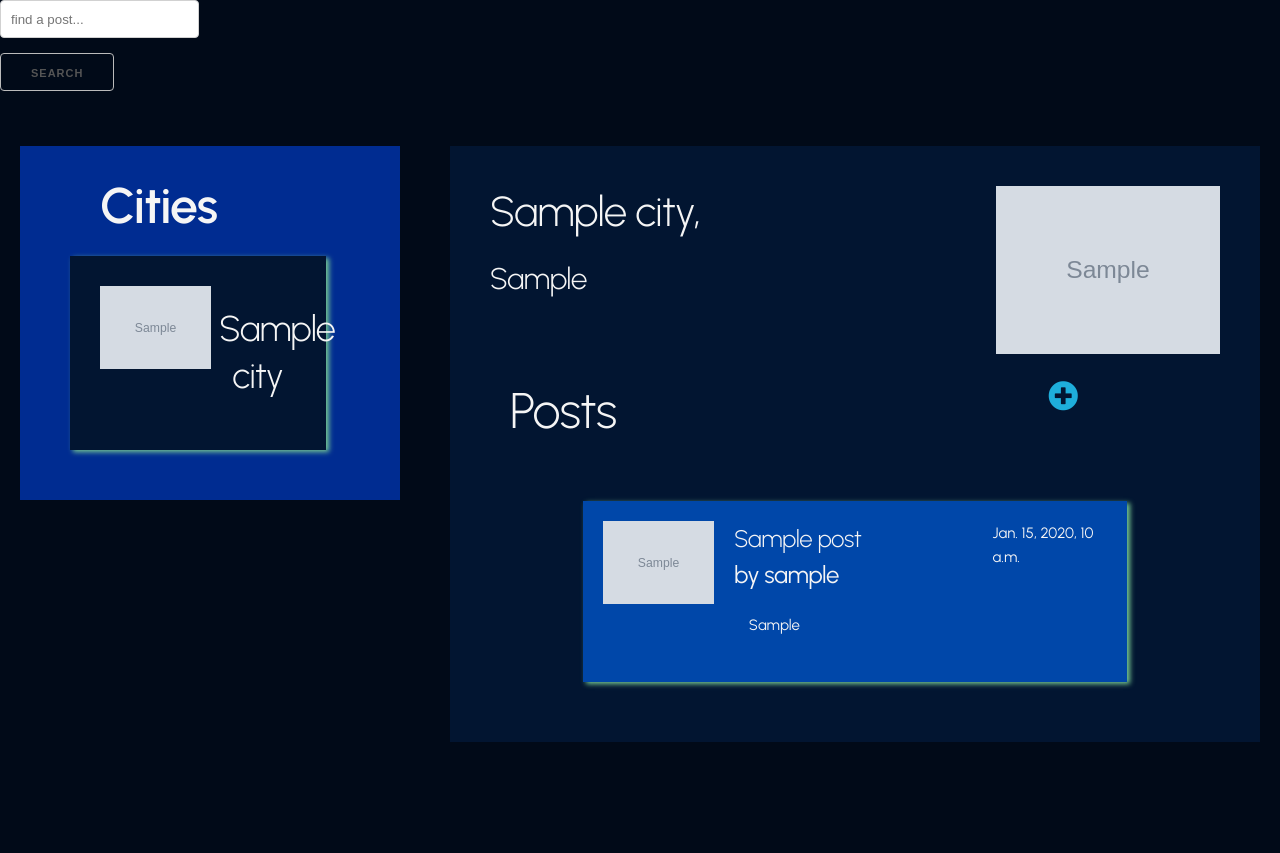
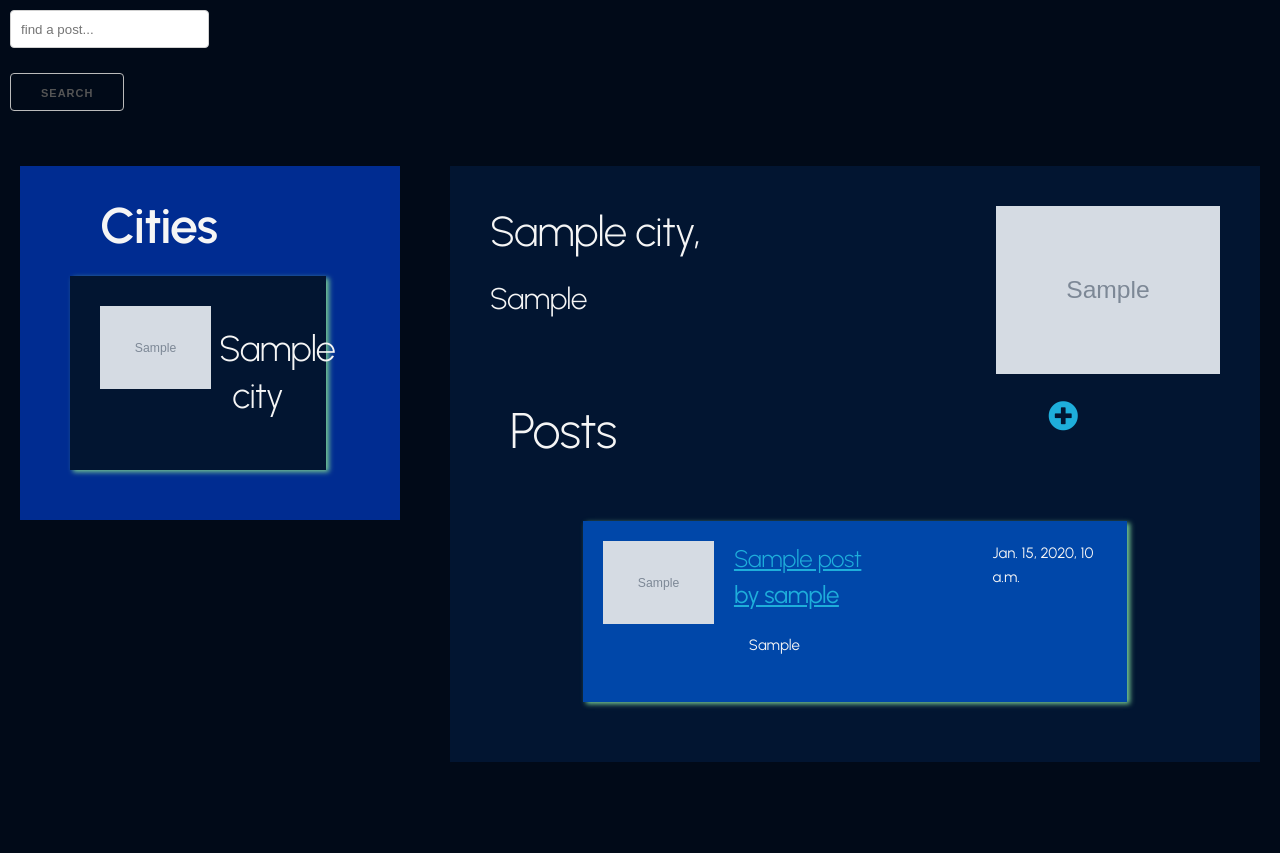
Before and after one commit to geearen/the-wayfarer, a Django app: page /cities/1/ in a window 1280 px wide. Shown: the part 80-933 px from the top of the page. Before the commit the page ends 822 px from the top, so only its background shows below. Run offline with Django 3.2, Linux system fonts and the light colour scheme; tables that the repository leaves empty hold one stand-in row (values such as "Sample post"); grey boxes marked "Sample" are stand-in pictures.

Commit message:
commit before merge

```diff
--- a/app_account/static/scripts/main.js
+++ b/app_account/static/scripts/main.js
@@ -91,7 +91,7 @@ function myFunction() {
 
 window.onclick = function(event) {
   if (!event.target.matches('.dropbtn')) {
-    var dropdowns = document.getElementsByClassName("dropdown-content");
+    let dropdowns = document.getElementsByClassName("dropdown_content");
     let i;
     for (i = 0; i < dropdowns.length; i++) {
       let openDropdown = dropdowns[i];
--- a/app_account/static/styles/main.css
+++ b/app_account/static/styles/main.css
@@ -653,3 +653,13 @@ body::-webkit-scrollbar-thumb{
   border-radius: 20px;
   border: 3px solid var(--button);
 }
+
+.search_area {
+  margin: 10px;
+  display: flex;
+}
+
+.search_buttons {
+  display: flex;
+  margin: 10px;
+}
--- a/app_content/templates/city_detail.html
+++ b/app_content/templates/city_detail.html
@@ -2,8 +2,8 @@
 {% block content %}
 
 <form>
-  <div>
-    <divn class="search_area">
+  <div class="">
+    <div class="search_area">
       <input class="input" type="text" name="title" placeholder="find a post..." />
     </div>
     <div class="search_buttons">
@@ -73,7 +73,9 @@
                       <div class="nine columns row">
                         <div class="row">
                         <div class="post_header eight columns">
+                        <a href="{% url "post_detail" post.pk %}">
                           <h5>{{post.title}} <span class ="post_author"> by {{post.profile.user}}</span> </h5>
+                        </a>
                         </div>
                           <div class="post_date four columns">
                             <p>{{post.post_date}}</p>
```
